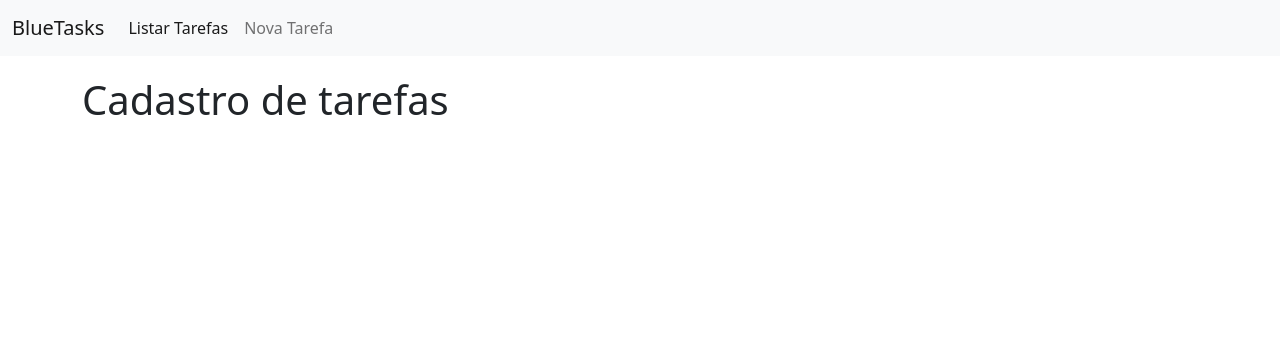
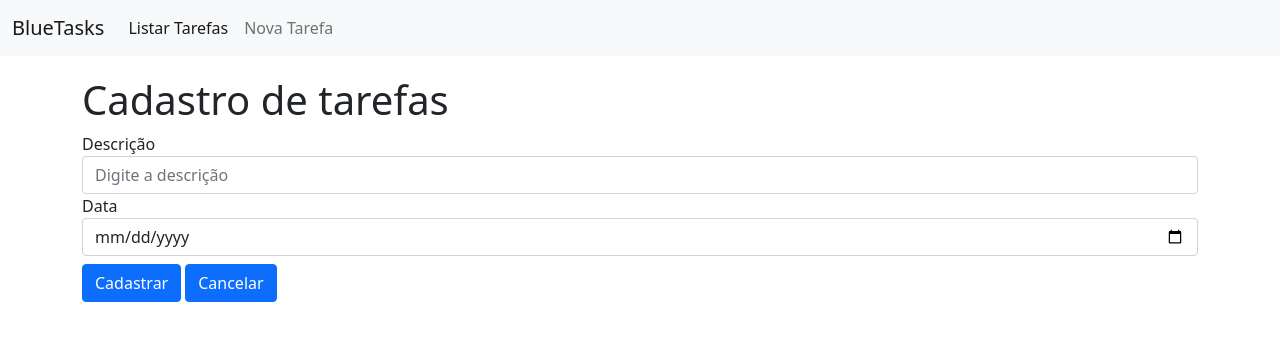
Before and after one commit to guimatech/bluetasks-frontend, a React (Vite) app: page /form in a window 1280 px wide. Shown: the top 340 px of the page. Built offline with nearby package versions, Linux system fonts and the light colour scheme.

Commit message:
feat: create form to create task

```diff
--- a/src/components/TaskForm.jsx
+++ b/src/components/TaskForm.jsx
@@ -1,10 +1,58 @@
 import { Component } from 'react';
 
 class TaskForm extends Component {
+    constructor(props) {
+        super(props);
+
+        this.state = {
+            task: {
+                id: 0,
+                description: "",
+                whenToDo: ""
+            }
+        }
+
+        this.onSubmitHandler = this.onSubmitHandler.bind(this);
+        this.onInputChangeHandler = this.onInputChangeHandler.bind(this)
+    }
+
+    onSubmitHandler(event)  {
+        event.preventDefault();
+    }
+
+    onInputChangeHandler(event) {
+        const field = event.target.name;
+        const value = event.target.value;
+
+        this.setState(prevState => ({ task: { ...prevState.task, [field]: value } }))
+    }
+
     render() {
         return (
             <div>
                 <h1>Cadastro de tarefas</h1>
+                <form onSubmit={this.onSubmitHandler}>
+                    <div className="form-group">
+                        <label htmlFor="description">Descrição</label>
+                        <input type="text"
+                            className="form-control"
+                            name="description"
+                            placeholder="Digite a descrição"
+                            onChange={this.onInputChangeHandler} />
+                    </div>
+                    <div className="form-group">
+                        <label htmlFor="whenToDo">Data</label>
+                        <input type="date"
+                            className="form-control"
+                            name="whenToDo"
+                            placeholder="Digite a descrição"
+                            onChange={this.onInputChangeHandler} />
+                    </div>
+                    <div className="mt-2">
+                        <button type="submit" className="btn btn-primary">Cadastrar</button>
+                        <button type="button" className="ms-1 btn btn-primary">Cancelar</button>
+                    </div>
+                </form>
             </div>
         );
     }
```
